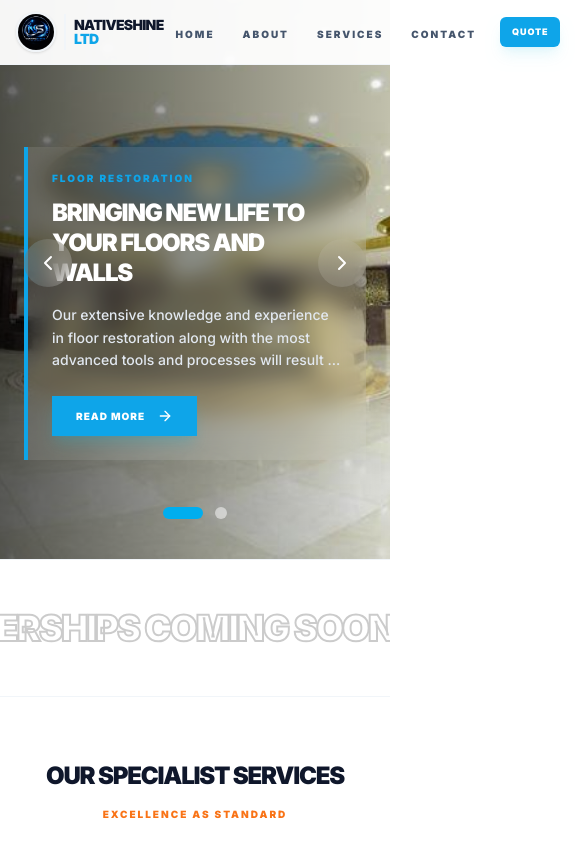
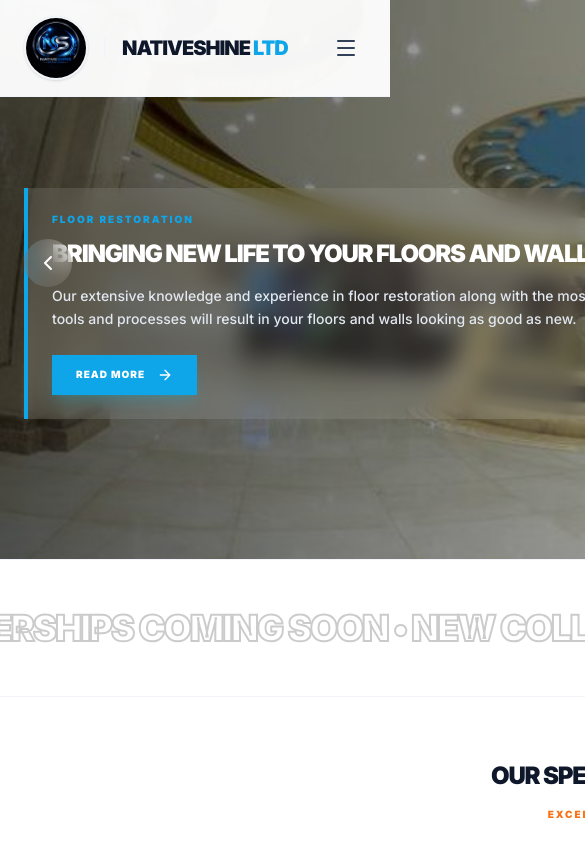
Before and after one commit to zakaria-sultan/nativeshine, a React (Vite) app: page / in a window 390 px wide. Shown: the top 844 px of the page, 585 px wide, since content can reach past the window. Built offline with nearby package versions, Linux system fonts and the light colour scheme.

Commit message:
Mobile View

```diff
--- a/index.html
+++ b/index.html
@@ -3,7 +3,7 @@
   <head>
     <meta charset="UTF-8" />
     <link rel="icon" type="image/jpeg" href="/logo.jpeg" />
-    <meta name="viewport" content="width=device-width, initial-scale=1.0" />
+    <meta name="viewport" content="width=1280" />
     <link href="https://fonts.googleapis.com/css2?family=Montserrat:wght@400;700;900&family=Inter:wght@400;500;700;900&display=swap" rel="stylesheet">
     <title>Nativeshine LTD</title>
   </head>
--- a/src/components/layout/Header.jsx
+++ b/src/components/layout/Header.jsx
@@ -1,7 +1,7 @@
 import React, { useState, useEffect } from "react";
 import { NavLink, Link, useLocation, useNavigate } from "react-router-dom";
 import { motion, AnimatePresence } from "framer-motion";
-import { Menu, X } from "lucide-react";
+import { Menu, X, ChevronDown } from "lucide-react";
 
 import { servicesData } from "../../data/servicesData";
 
@@ -9,16 +9,21 @@ const Header = ({ onOpenQuote }) => {
   const [isScrolled, setIsScrolled] = useState(false);
   const [isMobileMenuOpen, setIsMobileMenuOpen] = useState(false);
   const [isServicesOpen, setIsServicesOpen] = useState(false);
+  const [isMobileServicesOpen, setIsMobileServicesOpen] = useState(false);
   const location = useLocation();
   const navigate = useNavigate();
 
   useEffect(() => {
-    const handleScroll = () => {
-      setIsScrolled(window.scrollY > 20);
-    };
+    const handleScroll = () => setIsScrolled(window.scrollY > 20);
     window.addEventListener("scroll", handleScroll);
     return () => window.removeEventListener("scroll", handleScroll);
   }, []);
+
+  // Close mobile menu on route change
+  useEffect(() => {
+    setIsMobileMenuOpen(false);
+    setIsMobileServicesOpen(false);
+  }, [location]);
 
   const navLinks = [
     { name: "Home", path: "/", hash: "#top" },
@@ -31,55 +36,59 @@ const Header = ({ onOpenQuote }) => {
     if (link.hash) {
       if (location.pathname === "/") {
         e.preventDefault();
-        const element = document.querySelector(link.hash);
-        if (element) {
-          element.scrollIntoView({ behavior: "smooth" });
-        }
-      } else {
-        // If not on home, navigating to / + hash will work if we have smooth scroll in CSS
-        // But specifically for 'Home' we might want to just go to /
-        if (link.name === "Home") {
+        const el = document.querySelector(link.hash);
+        if (el) el.scrollIntoView({ behavior: "smooth" });
+      } else if (link.name === "Home") {
         navigate("/");
         window.scrollTo({ top: 0, behavior: "smooth" });
       }
     }
-    }
-    setIsMobileMenuOpen(false);
+    if (!link.dropdown) setIsMobileMenuOpen(false);
   };
 
-  const getLinkClass = (isActive) =>
-    `text-[10px] sm:text-[11px] font-black uppercase tracking-[0.2em] transition-all px-3 py-2 sm:px-4 rounded-md ${isActive ? "bg-[#f97316] text-white shadow-md shadow-orange-500/20" : "text-slate-600 hover:text-[#000]"
+  const getDesktopLinkClass = (isActive) =>
+    `text-xs font-black uppercase tracking-[0.2em] transition-all px-4 py-2.5 rounded-md whitespace-nowrap flex items-center gap-1 ${isActive
+      ? "bg-[#0ea5e9] text-white shadow-md shadow-cyan-500/20"
+      : "text-slate-600 hover:text-slate-900 hover:bg-slate-50"
+    }`;
+
+  const getMobileLinkClass = (isActive) =>
+    `block w-full text-left text-xs font-black uppercase tracking-[0.2em] transition-all px-6 py-4 border-b border-slate-50 ${isActive
+      ? "bg-[#0ea5e9] text-white"
+      : "text-slate-700 hover:bg-slate-50 hover:text-[#0ea5e9]"
     }`;
 
   return (
+    <>
+      {/* ── HEADER BAR ── */}
       <header
-      className={`fixed top-0 left-0 right-0 z-50 transition-all duration-300 border-b border-slate-100 ${isScrolled ? "bg-white shadow-sm py-2" : "bg-white/95 py-3 md:py-4"
+        className={`fixed top-0 left-0 right-0 z-50 transition-all duration-300 border-b border-slate-100 ${isScrolled ? "bg-white shadow-md py-3" : "bg-white/96 py-4"
           }`}
       >
-      <div className="container mx-auto px-4 md:px-6 flex items-center justify-between">
-        <Link to="/" className="flex items-center gap-2 md:gap-4 group">
-          <div className="h-10 w-10 md:h-16 md:w-16 rounded-full overflow-hidden border-2 border-slate-100 shadow-sm transition-transform group-hover:scale-105 flex-shrink-0">
+        <div className="container mx-auto px-6 flex items-center justify-between">
+
+          {/* Logo */}
+          <Link to="/" className="flex items-center gap-4 group flex-shrink-0">
+            <div className="h-16 w-16 aspect-square rounded-full overflow-hidden border-2 border-slate-100 shadow-sm flex-shrink-0 transition-transform group-hover:scale-105">
               <img
                 src="/logo.jpeg"
                 alt="NativeShine"
                 className="h-full w-full object-cover"
               />
             </div>
-
-          <div className="flex flex-col md:flex-row md:items-center border-l-2 border-slate-100 pl-2 md:pl-4 py-1">
-            <span className="text-sm md:text-2xl font-black text-slate-900 tracking-tighter uppercase leading-none">
+            <div className="border-l-2 border-slate-100 pl-4 flex flex-col justify-center">
+              <span className="text-xl font-black text-slate-900 tracking-tighter uppercase leading-none">
                 NativeShine <span className="text-[#0ea5e9]">LTD</span>
               </span>
             </div>
           </Link>
 
-        {/* Navigation - Always visible but adapted for mobile */}
-        <nav className="flex items-center gap-2 sm:gap-4 md:gap-6">
-          <div className="flex items-center gap-1 sm:gap-3">
+          {/* Desktop Nav */}
+          <nav className="hidden md:flex items-center gap-1 lg:gap-2">
             {navLinks.map((link) => (
               <div
                 key={link.name}
-                className="relative group py-2"
+                className="relative"
                 onMouseEnter={() => link.dropdown && setIsServicesOpen(true)}
                 onMouseLeave={() => link.dropdown && setIsServicesOpen(false)}
               >
@@ -91,28 +100,34 @@ const Header = ({ onOpenQuote }) => {
                     const isHashMatch = link.hash
                       ? location.hash === link.hash
                       : !location.hash;
-                    const trulyActive = isActive && isHashMatch;
-                    return getLinkClass(trulyActive);
+                    return getDesktopLinkClass(isActive && isHashMatch);
                   }}
                 >
                   {link.name}
+                  {link.dropdown && (
+                    <ChevronDown
+                      size={13}
+                      className={`transition-transform duration-200 ${isServicesOpen ? "rotate-180" : ""}`}
+                    />
+                  )}
                 </NavLink>
 
-                {/* Dropdown Menu (Desktop focus, but works if clicked) */}
+                {/* Desktop Dropdown */}
                 {link.dropdown && (
                   <AnimatePresence>
                     {isServicesOpen && (
                       <motion.div
-                        initial={{ opacity: 0, y: 10 }}
+                        initial={{ opacity: 0, y: 8 }}
                         animate={{ opacity: 1, y: 0 }}
-                        exit={{ opacity: 0, y: 10 }}
-                        className="absolute top-full left-0 w-80 bg-white shadow-2xl border border-slate-100 mt-2 py-0 z-[60] hidden lg:block"
+                        exit={{ opacity: 0, y: 8 }}
+                        transition={{ duration: 0.15 }}
+                        className="absolute top-full left-0 w-72 bg-white shadow-2xl border border-slate-100 mt-1 z-[60] rounded-sm overflow-hidden"
                       >
                         {servicesData.map((service) => (
                           <Link
                             key={service.slug}
                             to={`/services/${service.slug}`}
-                            className="block px-6 py-4 text-[10px] font-black uppercase tracking-widest text-slate-600 hover:bg-[#0ea5e9] hover:text-white transition-all duration-200 border-b border-slate-50 last:border-0"
+                            className="block px-6 py-4 text-[10px] font-black uppercase tracking-widest text-slate-600 hover:bg-[#0ea5e9] hover:text-white transition-all duration-150 border-b border-slate-50 last:border-0"
                             onClick={() => setIsServicesOpen(false)}
                           >
                             {service.title}
@@ -124,18 +139,138 @@ const Header = ({ onOpenQuote }) => {
                 )}
               </div>
             ))}
+          </nav>
+
+          {/* Desktop CTA */}
+          <button
+            onClick={onOpenQuote}
+            className="hidden md:block bg-[#0ea5e9] text-white px-7 py-3 rounded-md font-black text-xs uppercase tracking-widest hover:bg-slate-900 transition-all shadow-lg shadow-cyan-500/10 active:scale-95 flex-shrink-0"
+          >
+            Get a Quote
+          </button>
+
+          {/* Mobile Hamburger */}
+          <button
+            onClick={() => setIsMobileMenuOpen((p) => !p)}
+            className="md:hidden p-2 text-slate-700 hover:text-[#0ea5e9] transition-colors"
+            aria-label="Toggle menu"
+          >
+            {isMobileMenuOpen ? <X size={24} /> : <Menu size={24} />}
+          </button>
+        </div>
+      </header>
+
+      {/* ── MOBILE DRAWER ── */}
+      <AnimatePresence>
+        {isMobileMenuOpen && (
+          <>
+            {/* Backdrop */}
+            <motion.div
+              initial={{ opacity: 0 }}
+              animate={{ opacity: 1 }}
+              exit={{ opacity: 0 }}
+              className="fixed inset-0 z-40 bg-black/40 md:hidden"
+              onClick={() => setIsMobileMenuOpen(false)}
+            />
+
+            {/* Slide-in Drawer */}
+            <motion.div
+              initial={{ x: "100%" }}
+              animate={{ x: 0 }}
+              exit={{ x: "100%" }}
+              transition={{ type: "tween", duration: 0.28 }}
+              className="fixed top-0 right-0 h-full w-80 bg-white z-50 shadow-2xl md:hidden flex flex-col"
+            >
+              {/* Drawer Header */}
+              <div className="flex items-center justify-between px-6 py-5 border-b border-slate-100">
+                <div className="flex items-center gap-3">
+                  <div className="h-10 w-10 rounded-full overflow-hidden border-2 border-slate-100 flex-shrink-0">
+                    <img src="/logo.jpeg" alt="NativeShine" className="h-full w-full object-cover" />
+                  </div>
+                  <span className="text-sm font-black uppercase tracking-tighter text-slate-900">
+                    NativeShine <span className="text-[#0ea5e9]">LTD</span>
+                  </span>
+                </div>
+                <button
+                  onClick={() => setIsMobileMenuOpen(false)}
+                  className="p-1 text-slate-400 hover:text-slate-900 transition-colors"
+                >
+                  <X size={20} />
+                </button>
               </div>
 
+              {/* Drawer Nav Links */}
+              <nav className="flex-1 overflow-y-auto">
+                {navLinks.map((link) => (
+                  <div key={link.name}>
+                    {link.dropdown ? (
+                      <>
                         <button
-            onClick={onOpenQuote}
-            className="bg-[#0ea5e9] text-white px-3 py-2 sm:px-6 sm:py-3 rounded-md font-black text-[9px] sm:text-xs uppercase tracking-widest hover:bg-slate-900 transition-all shadow-lg shadow-cyan-500/10 active:scale-95 ml-1 sm:ml-2"
+                          onClick={() => setIsMobileServicesOpen((p) => !p)}
+                          className="w-full flex items-center justify-between text-xs font-black uppercase tracking-[0.2em] text-slate-700 hover:bg-slate-50 hover:text-[#0ea5e9] px-6 py-4 transition-all border-b border-slate-50"
                         >
-            <span className="hidden xs:inline">Get a Quote</span>
-            <span className="xs:hidden">Quote</span>
+                          {link.name}
+                          <ChevronDown
+                            size={14}
+                            className={`transition-transform duration-200 ${isMobileServicesOpen ? "rotate-180" : ""}`}
+                          />
                         </button>
+                        <AnimatePresence>
+                          {isMobileServicesOpen && (
+                            <motion.div
+                              initial={{ height: 0, opacity: 0 }}
+                              animate={{ height: "auto", opacity: 1 }}
+                              exit={{ height: 0, opacity: 0 }}
+                              transition={{ duration: 0.2 }}
+                              className="overflow-hidden bg-slate-50"
+                            >
+                              {servicesData.map((service) => (
+                                <Link
+                                  key={service.slug}
+                                  to={`/services/${service.slug}`}
+                                  className="block pl-10 pr-6 py-3 text-[10px] font-black uppercase tracking-widest text-slate-500 hover:text-[#0ea5e9] hover:bg-white transition-all border-b border-slate-100 last:border-0"
+                                  onClick={() => setIsMobileMenuOpen(false)}
+                                >
+                                  {service.title}
+                                </Link>
+                              ))}
+                            </motion.div>
+                          )}
+                        </AnimatePresence>
+                      </>
+                    ) : (
+                      <NavLink
+                        to={link.path + (link.hash || "")}
+                        onClick={(e) => handleNavClick(e, link)}
+                        end={link.path === "/"}
+                        className={({ isActive }) => {
+                          const isHashMatch = link.hash
+                            ? location.hash === link.hash
+                            : !location.hash;
+                          return getMobileLinkClass(isActive && isHashMatch);
+                        }}
+                      >
+                        {link.name}
+                      </NavLink>
+                    )}
+                  </div>
+                ))}
               </nav>
+
+              {/* Drawer Footer */}
+              <div className="p-6 border-t border-slate-100">
+                <button
+                  onClick={() => { onOpenQuote(); setIsMobileMenuOpen(false); }}
+                  className="w-full bg-[#0ea5e9] text-white py-3.5 rounded-md font-black text-xs uppercase tracking-widest hover:bg-slate-900 transition-all shadow-lg shadow-cyan-500/10"
+                >
+                  Get a Quote
+                </button>
               </div>
-    </header>
+            </motion.div>
+          </>
+        )}
+      </AnimatePresence>
+    </>
   );
 };
 
--- a/src/index.css
+++ b/src/index.css
@@ -39,7 +39,7 @@
   body {
     margin: 0;
     display: block;
-    min-width: 320px;
+    min-width: 1280px;
     min-height: 100vh;
     @apply text-slate-800 bg-slate-50;
   }
```
Lines whose indentation alone changed are shown as unchanged.
